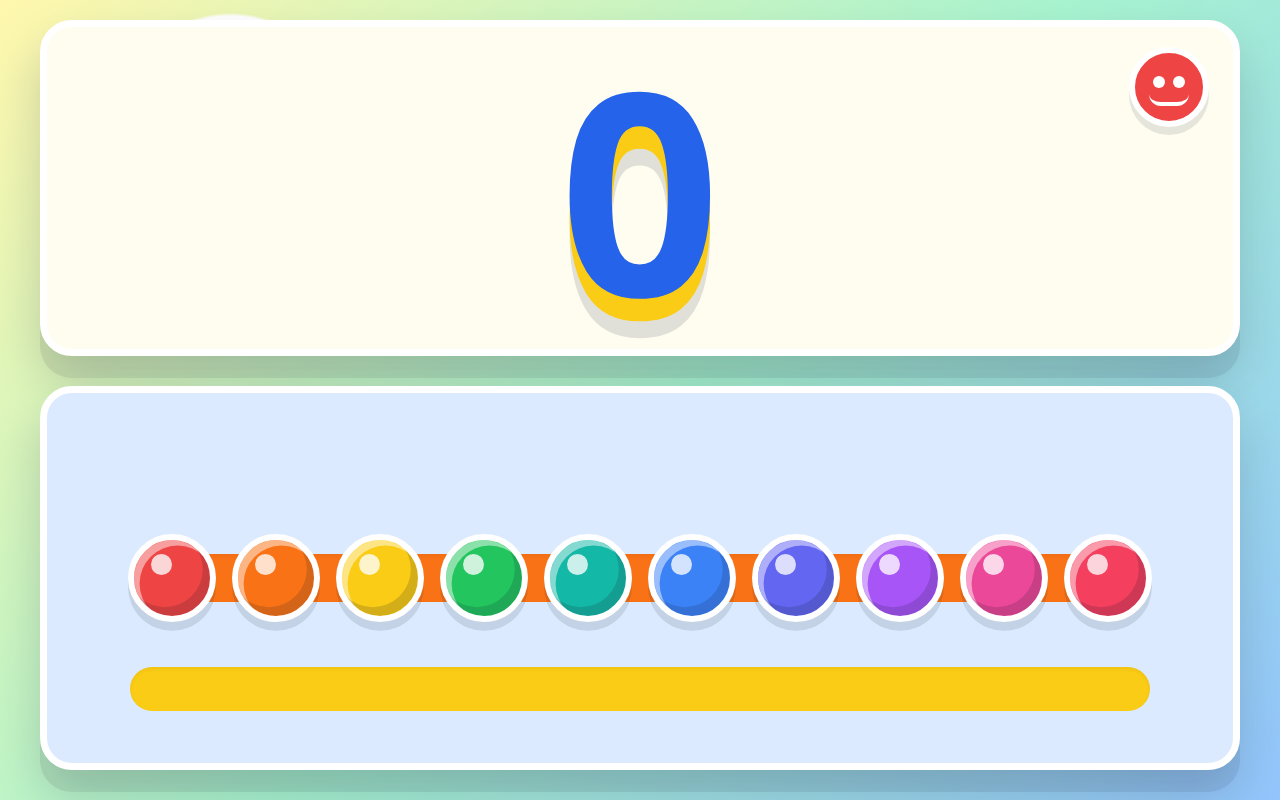
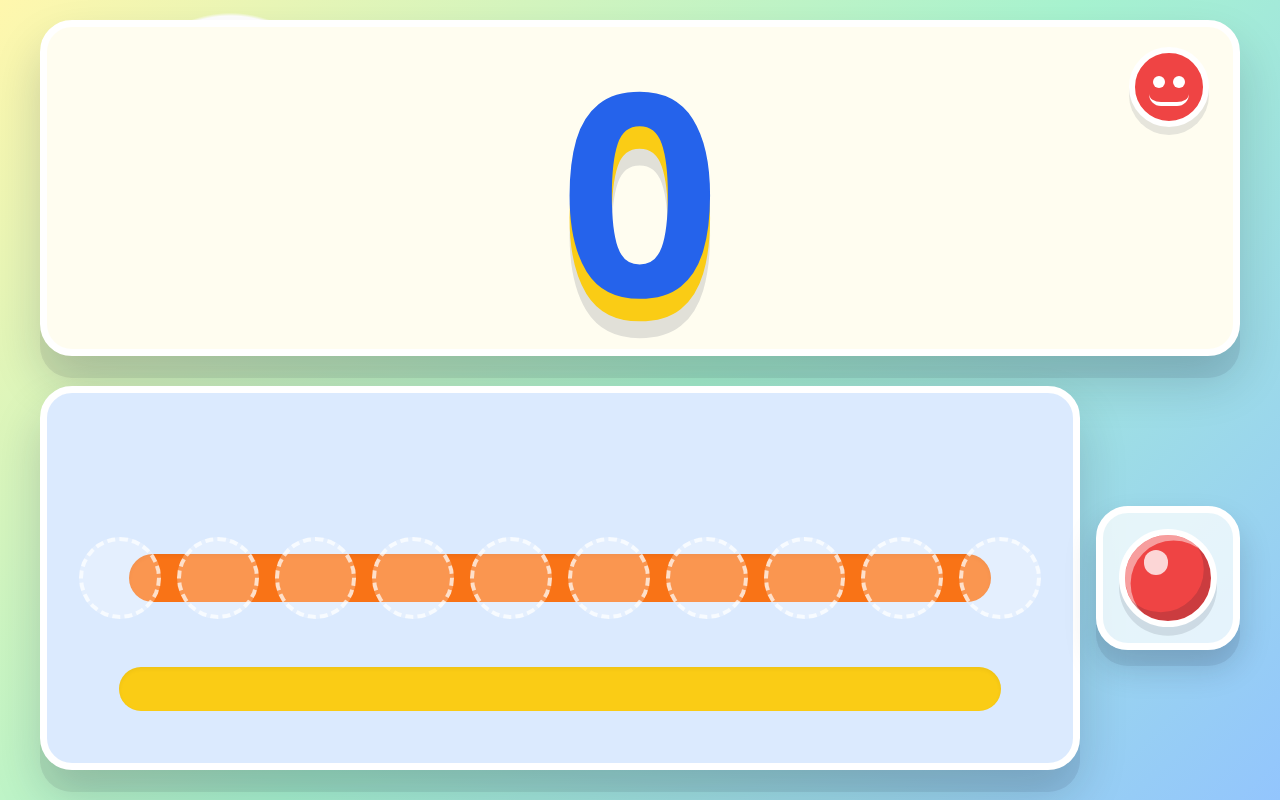
Before and after one commit to mtplayground/alex-1883-bead-counter, a React (Vite) app: page / in a window 1280 px wide. Built offline with nearby package versions, Linux system fonts and the light colour scheme.

Commit message:
feat: Big beads with tap and drag

```diff
--- /dev/null
+++ b/src/components/Bead.tsx
@@ -0,0 +1,14 @@
+type BeadProps = {
+  color: string;
+  label?: string;
+};
+
+export function Bead({ color, label }: BeadProps) {
+  return (
+    <span
+      className="bead-shape block aspect-square w-full rounded-full border-[0.42rem] border-white shadow-[inset_-0.45rem_-0.55rem_0_rgba(15,23,42,0.16),inset_0.35rem_0.35rem_0_rgba(255,255,255,0.48),0_0.55rem_0_rgba(15,23,42,0.11)]"
+      style={{ backgroundColor: color }}
+      aria-label={label}
+    />
+  );
+}
--- a/src/components/BeadTray.tsx
+++ b/src/components/BeadTray.tsx
@@ -1,30 +1,121 @@
+import { useRef, useState } from "react";
+import { Bead } from "./Bead";
 import type { PlayTheme } from "../theme";
+import type { Bead as BeadModel } from "../types";
 
 const slotIndexes = Array.from({ length: 10 }, (_, index) => index);
-const beadColors = [
-  "#ef4444",
-  "#f97316",
-  "#facc15",
-  "#22c55e",
-  "#14b8a6",
-  "#3b82f6",
-  "#6366f1",
-  "#a855f7",
-  "#ec4899",
-  "#f43f5e",
-];
+const nextBeadColor = "#ef4444";
+const dragThreshold = 8;
 
 type BeadTrayProps = {
+  beads: BeadModel[];
+  canAddBead: boolean;
+  onAddBead: () => void;
   theme: PlayTheme;
 };
 
-export function BeadTray({ theme }: BeadTrayProps) {
+type DragState = {
+  startX: number;
+  startY: number;
+  x: number;
+  y: number;
+  hasMoved: boolean;
+};
+
+export function BeadTray({
+  beads,
+  canAddBead,
+  onAddBead,
+  theme,
+}: BeadTrayProps) {
+  const trayRef = useRef<HTMLDivElement>(null);
+  const [dragState, setDragState] = useState<DragState | null>(null);
+
+  function addIfPossible() {
+    if (canAddBead) {
+      onAddBead();
+    }
+  }
+
+  function handleTrayPointerUp() {
+    addIfPossible();
+  }
+
+  function handleSourcePointerDown(event: React.PointerEvent<HTMLButtonElement>) {
+    if (!canAddBead) {
+      return;
+    }
+
+    event.currentTarget.setPointerCapture(event.pointerId);
+    setDragState({
+      startX: event.clientX,
+      startY: event.clientY,
+      x: event.clientX,
+      y: event.clientY,
+      hasMoved: false,
+    });
+  }
+
+  function handleSourcePointerMove(event: React.PointerEvent<HTMLButtonElement>) {
+    setDragState((currentDrag) => {
+      if (!currentDrag) {
+        return null;
+      }
+
+      const distance = Math.hypot(
+        event.clientX - currentDrag.startX,
+        event.clientY - currentDrag.startY,
+      );
+
+      return {
+        ...currentDrag,
+        x: event.clientX,
+        y: event.clientY,
+        hasMoved: currentDrag.hasMoved || distance > dragThreshold,
+      };
+    });
+  }
+
+  function handleSourcePointerUp(event: React.PointerEvent<HTMLButtonElement>) {
+    const currentDrag = dragState;
+    setDragState(null);
+
+    if (!currentDrag) {
+      return;
+    }
+
+    if (!currentDrag.hasMoved || isPointInsideTray(event.clientX, event.clientY)) {
+      addIfPossible();
+    }
+  }
+
+  function handleSourcePointerCancel() {
+    setDragState(null);
+  }
+
+  function isPointInsideTray(x: number, y: number) {
+    const trayRect = trayRef.current?.getBoundingClientRect();
+
+    if (!trayRect) {
+      return false;
+    }
+
+    return (
+      x >= trayRect.left &&
+      x <= trayRect.right &&
+      y >= trayRect.top &&
+      y <= trayRect.bottom
+    );
+  }
+
   return (
-    <div className="flex min-h-0 items-center justify-center">
+    <div className="flex min-h-0 items-center justify-center gap-4">
       <div
+        ref={trayRef}
+        onPointerUp={handleTrayPointerUp}
         className="relative flex h-full max-h-[24rem] min-h-[16rem] w-full touch-manipulation items-center justify-center overflow-hidden rounded-[2rem] border-[0.45rem] border-white px-4 shadow-[0_22px_0_rgba(15,23,42,0.08),0_26px_48px_rgba(15,23,42,0.18)] sm:px-8"
         style={{ backgroundColor: theme.tray }}
-        aria-label="Bead rod and tray"
+        aria-label={`Bead rod and tray with ${beads.length} beads`}
       >
         <div
           className="absolute left-[8%] right-[8%] top-1/2 h-9 -translate-y-1/2 rounded-full shadow-inner sm:h-12"
@@ -36,16 +127,49 @@ export function BeadTray({ theme }: BeadTrayProps) {
         />
 
         <div className="relative z-10 grid w-full max-w-5xl grid-cols-5 gap-3 sm:grid-cols-10 sm:gap-4">
-          {slotIndexes.map((slot) => (
-            <div
-              key={slot}
-              className="bead-preview aspect-square min-h-14 rounded-full border-[0.42rem] border-white shadow-[inset_-0.45rem_-0.55rem_0_rgba(15,23,42,0.16),inset_0.35rem_0.35rem_0_rgba(255,255,255,0.48),0_0.55rem_0_rgba(15,23,42,0.11)] sm:min-h-20"
-              style={{ backgroundColor: beadColors[slot] }}
-              aria-hidden="true"
-            />
-          ))}
+          {slotIndexes.map((slot) => {
+            const bead = beads.find((placedBead) => placedBead.slot === slot);
+
+            return (
+              <div
+                key={slot}
+                className="flex aspect-square min-h-14 items-center justify-center rounded-full border-[0.28rem] border-dashed border-white/70 bg-white/25 p-1 sm:min-h-20"
+                aria-hidden={!bead}
+              >
+                {bead ? (
+                  <Bead
+                    color={bead.color}
+                    label={`Bead ${slot + 1} on the rod`}
+                  />
+                ) : null}
+              </div>
+            );
+          })}
         </div>
       </div>
+
+      <button
+        type="button"
+        className="relative flex min-h-28 min-w-28 touch-none select-none items-center justify-center rounded-[2rem] border-[0.45rem] border-white bg-white/75 p-4 shadow-[0_16px_0_rgba(15,23,42,0.08),0_18px_32px_rgba(15,23,42,0.18)] outline-none transition-transform active:scale-95 focus-visible:ring-8 focus-visible:ring-white/80 sm:min-h-36 sm:min-w-36"
+        aria-label={canAddBead ? "Add a bead" : "The rod is full"}
+        disabled={!canAddBead}
+        onPointerCancel={handleSourcePointerCancel}
+        onPointerDown={handleSourcePointerDown}
+        onPointerMove={handleSourcePointerMove}
+        onPointerUp={handleSourcePointerUp}
+      >
+        <Bead color={nextBeadColor} />
+      </button>
+
+      {dragState ? (
+        <div
+          className="pointer-events-none fixed z-50 h-24 w-24 -translate-x-1/2 -translate-y-1/2 opacity-90 sm:h-28 sm:w-28"
+          style={{ left: dragState.x, top: dragState.y }}
+          aria-hidden="true"
+        >
+          <Bead color={nextBeadColor} />
+        </div>
+      ) : null}
     </div>
   );
 }
--- /dev/null
+++ b/src/hooks/useBeadCounter.ts
@@ -0,0 +1,46 @@
+import { useCallback, useState } from "react";
+import type { Bead } from "../types";
+
+export const MAX_BEADS = 10;
+
+const beadColors = [
+  "#ef4444",
+  "#f97316",
+  "#facc15",
+  "#22c55e",
+  "#14b8a6",
+  "#3b82f6",
+  "#6366f1",
+  "#a855f7",
+  "#ec4899",
+  "#f43f5e",
+];
+
+export function useBeadCounter() {
+  const [beads, setBeads] = useState<Bead[]>([]);
+
+  const addBead = useCallback(() => {
+    setBeads((currentBeads) => {
+      if (currentBeads.length >= MAX_BEADS) {
+        return currentBeads;
+      }
+
+      const slot = currentBeads.length;
+      return [
+        ...currentBeads,
+        {
+          id: `bead-${Date.now()}-${slot}`,
+          color: beadColors[slot],
+          slot,
+        },
+      ];
+    });
+  }, []);
+
+  return {
+    addBead,
+    beads,
+    canAddBead: beads.length < MAX_BEADS,
+    maxBeads: MAX_BEADS,
+  };
+}
--- a/src/screens/PlayScreen.tsx
+++ b/src/screens/PlayScreen.tsx
@@ -1,10 +1,12 @@
 import { useMemo } from "react";
 import { NumberPanel } from "../components/NumberPanel";
 import { BeadTray } from "../components/BeadTray";
+import { useBeadCounter } from "../hooks/useBeadCounter";
 import { getSessionTheme } from "../theme";
 
 export function PlayScreen() {
   const theme = useMemo(() => getSessionTheme(), []);
+  const beadCounter = useBeadCounter();
 
   return (
     <main
@@ -16,7 +18,12 @@ export function PlayScreen() {
         aria-label="Bead counter play space"
       >
         <NumberPanel value={0} theme={theme} />
-        <BeadTray theme={theme} />
+        <BeadTray
+          beads={beadCounter.beads}
+          canAddBead={beadCounter.canAddBead}
+          onAddBead={beadCounter.addBead}
+          theme={theme}
+        />
       </section>
     </main>
   );
--- a/src/styles/index.css
+++ b/src/styles/index.css
@@ -36,12 +36,11 @@ select {
   font: inherit;
 }
 
-.bead-preview {
-  cursor: default;
+.bead-shape {
   position: relative;
 }
 
-.bead-preview::after {
+.bead-shape::after {
   background: rgba(255, 255, 255, 0.78);
   border-radius: 9999px;
   content: "";
--- /dev/null
+++ b/src/types.ts
@@ -0,0 +1,5 @@
+export type Bead = {
+  id: string;
+  color: string;
+  slot: number;
+};
```
